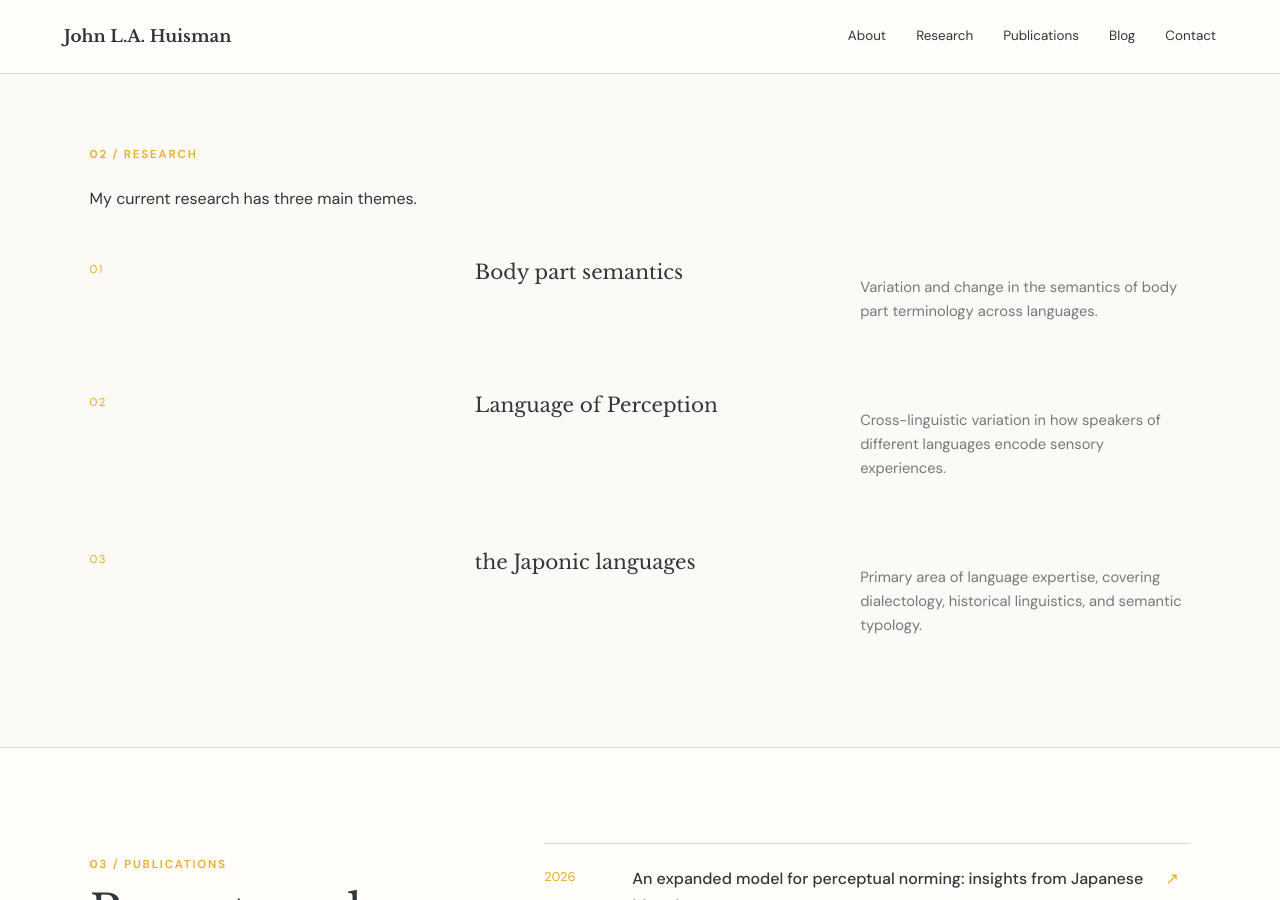
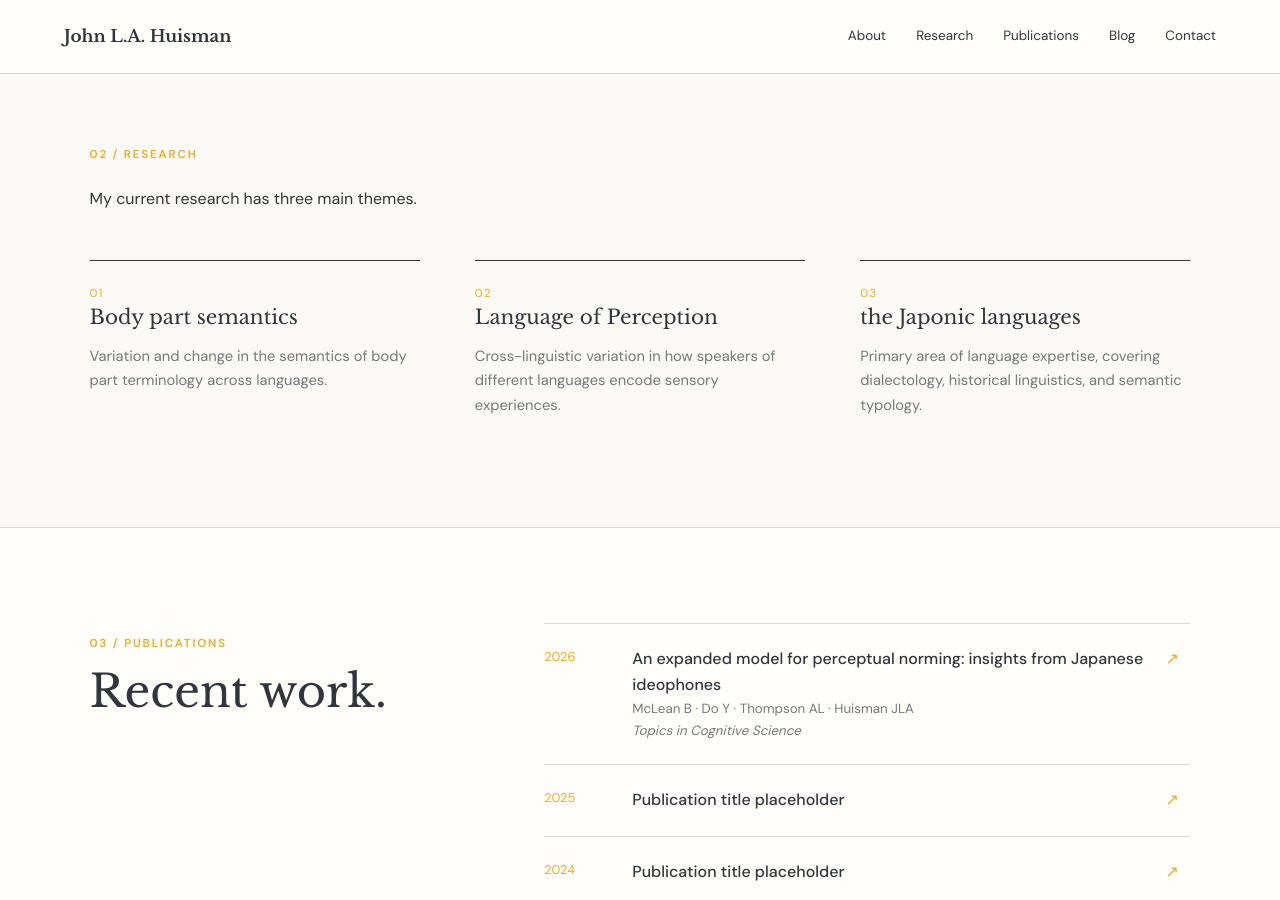
Before and after one commit to jlahuisman/jlahuisman.github.io, a Jekyll site: the page built from index.html, in a window 1280 px wide and 900 px high, scrolled down 794 px. Built offline with Jekyll 4.4.1, drawn with Linux system fonts in a browser that asks for light colours.

Commit message:
Update index.html

```diff
--- a/index.html
+++ b/index.html
@@ -147,6 +147,8 @@
 
             {% for card in research_cards %}
 
+		<div class="research-card">
+
                     <span class="number">
                         {{ card.number }}
                     </span>
@@ -158,6 +160,8 @@
                     <p>
                         {{ card.description }}
                     </p>
+
+		</div>
 
             {% endfor %}
 
```
